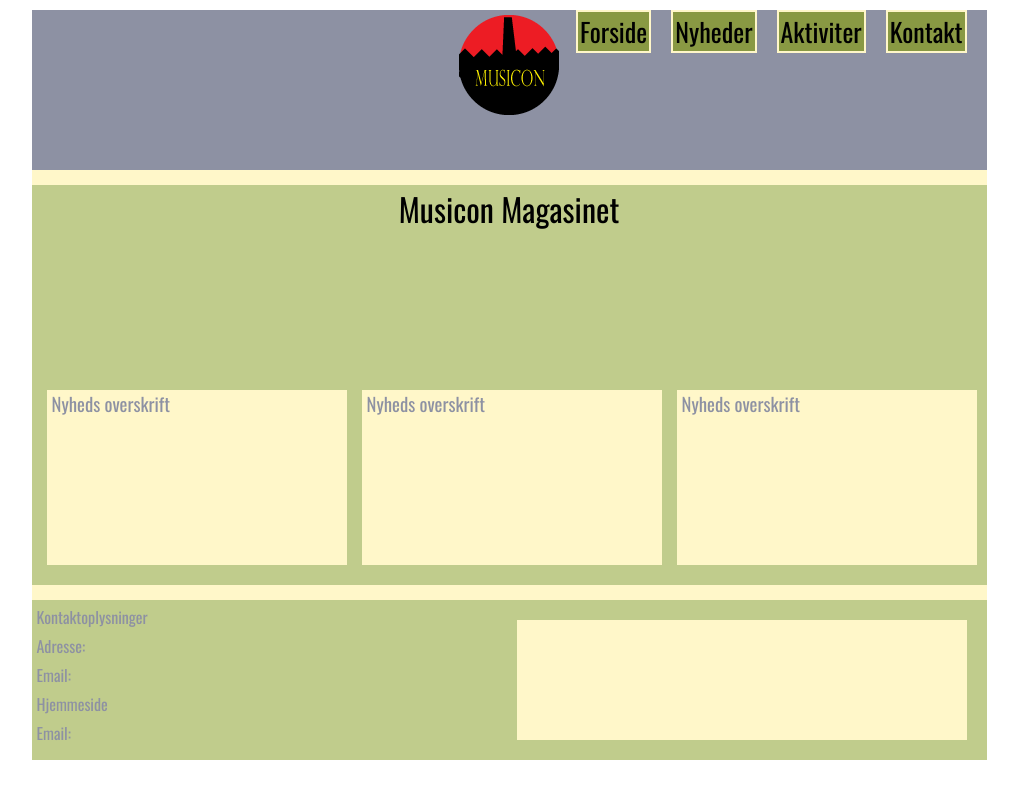
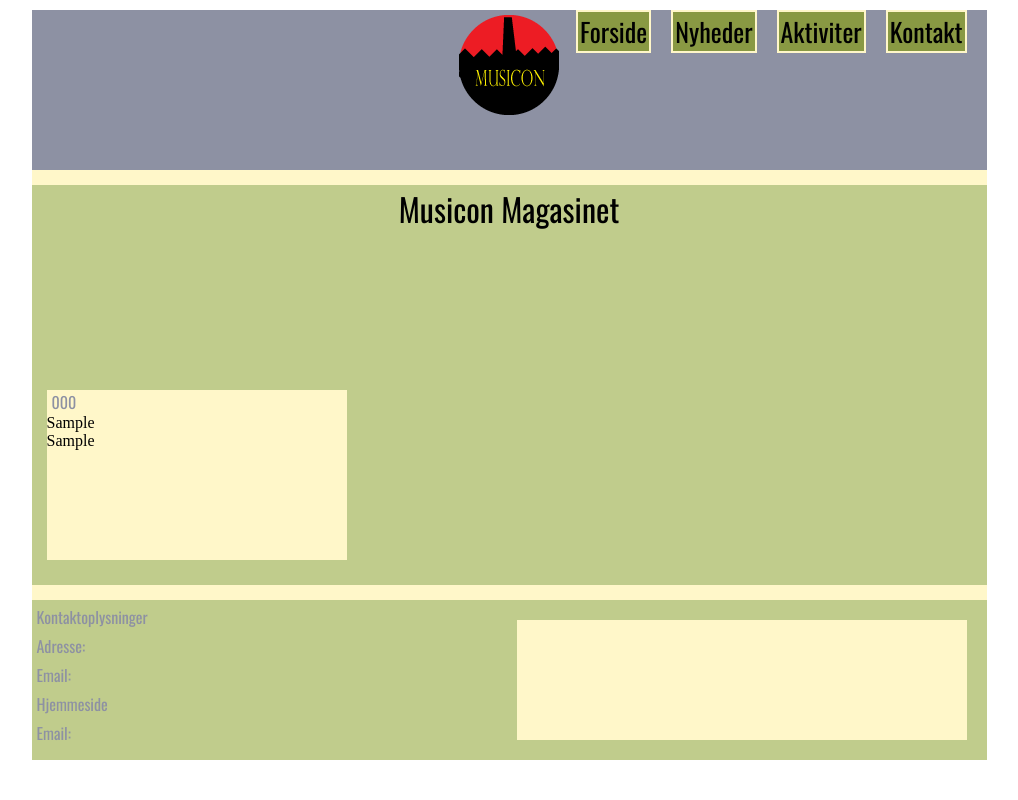
Before and after one commit to IxPhreaky/Musicon, a PHP site: page / in a window 1280 px wide. Shown: the whole page, without its empty margins (131-1149 px from the left). Run offline with PHP 8.4, Linux system fonts and the light colour scheme; tables that the repository leaves empty or names only in its code hold one stand-in row (values such as "Sample post").

Commit message:
ÅHH NYHEDER VIRKER

```diff
--- a/mainindex.php
+++ b/mainindex.php
@@ -9,15 +9,53 @@
 
 </head>
 	<h1>Musicon Magasinet</h1>
-    <article>
-		<h3>Nyheds overskrift</h3>
-    </article>
 
-    <article>
-         <h3>Nyheds overskrift</h3>
-   	</article>
+        	<?php
+            $con = mysql_connect("localhost", "root",""); /*Her connecter jeg til Local host*/
+					$db = mysql_select_db("musicon",$con); /*Her Specificere jeg databasen*/
+					if(!$con){
+						die("Fejl i oprettelsen til databasen,tjek domain, username eller pw" . mysql_error());		}
+						/* Her oprettes forbindelse til Databasen db*/
 
-    <article>
-         <h3>Nyheds overskrift</h3>
-    </article>
+					/*Her vælger jeg at Data basen skal dø hvis der ikke bliver oprettet forbindelse*/
+					if (!$db)
+					{ die ("Ingen database oprettet!" . mysql_error());	}
+
+						/* Danske bogstaver æøå */
+						mysql_query("SET NAMES utf8");
+						mysql_query("SET character_set_results=’utf8'");
+			?>
+
+
+    		<?php
+    $sql = "SELECT * FROM nyheder";
+    $result = mysql_query ($sql) or die (mysql_error());
+
+    while ($row = mysql_fetch_assoc ($result))
+    {
+         echo "<div class='nyhed'>";
+            echo "<h4>$row[titel]</h4>";
+            echo "<p>$row[dato]</p>";
+            echo "<p>$row[tekst]</p>";
+       	echo "</div>";
+    }
+    ?>
+
+
+
+         	 <?php
+
+             while ($row = mysql_fetch_assoc ($result))
+    {
+         echo "<div class='nyhed'>";
+            echo "<h4>$row[titel]</h4>";
+            echo "<p>$row[dato]</p>";
+            echo "<p>$row[tekst]</p>";
+			echo "</div>";
+
+    }
+    ?>
+
+
+
 </html>
--- a/style.css
+++ b/style.css
@@ -62,6 +62,13 @@
 }
 
 h3 {
+	font-family: 'Oswald', sans-serif;
+	font-weight: 250;
+	color: #8D91A3;
+	margin: 0px 0px 0px 5px;
+}
+
+h4 {
 	font-family: 'Oswald', sans-serif;
 	font-weight: 250;
 	color: #8D91A3;
@@ -189,3 +196,11 @@
 	border-radius: 5px;
 	margin: 25px 0 0 0;
 }
+
+.nyhed {
+	width: 300px;
+	height: 170px;
+	background-color: #FFF7C9;
+	float: left;
+	margin: 158px 0px 0px 15px;
+}
```
